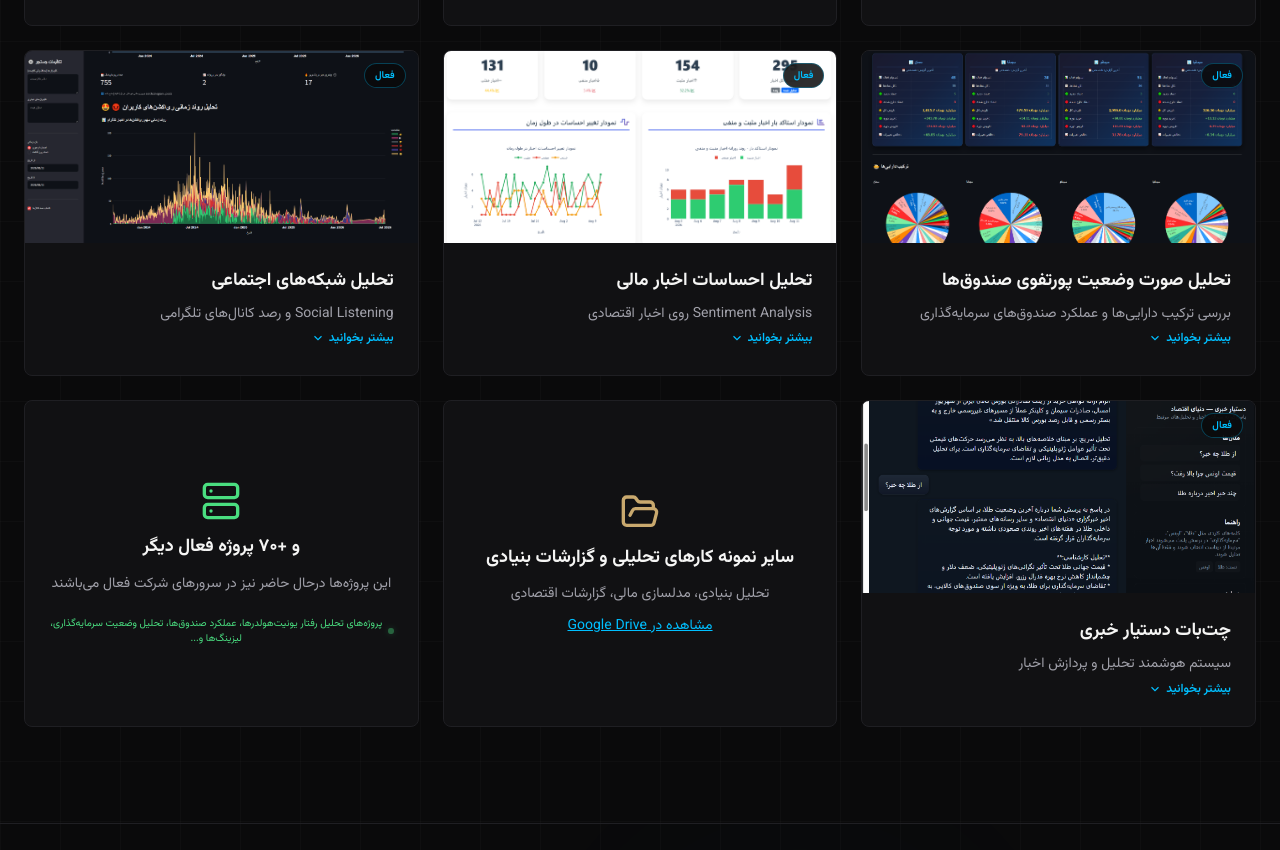
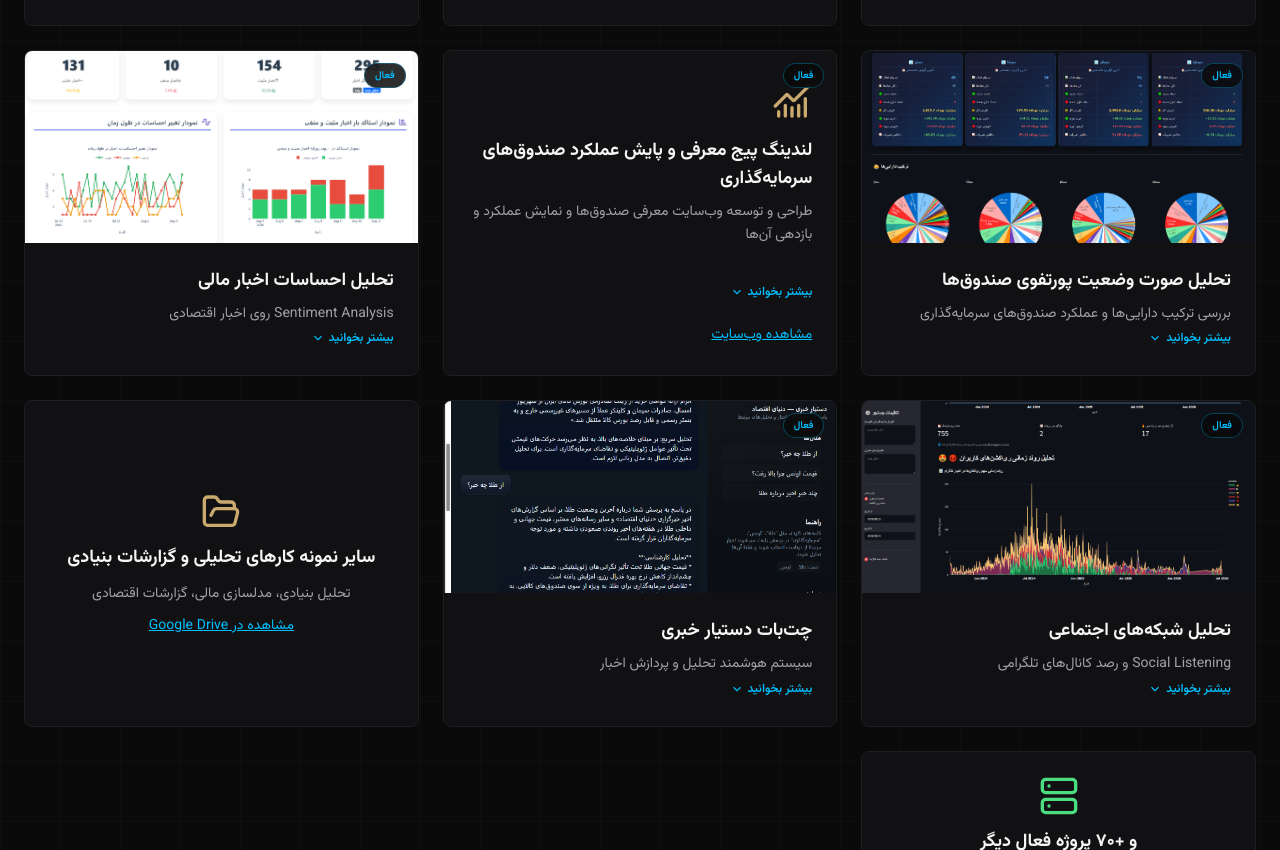
Before and after one commit to nourifard/amirhosseinnourifard.github.iop, a plain HTML site: page index.html in a window 1280 px wide. Shown: the part 3259-4109 px from the top of the page. Drawn offline with nearby package versions, Linux system fonts and the light colour scheme.

Commit message:
Update index.html

```diff
--- a/index.html
+++ b/index.html
@@ -498,6 +498,56 @@
             <svg class="chevron-icon" viewBox="0 0 24 24" fill="none" stroke="currentColor" stroke-width="2"><polyline points="6 9 12 15 18 9"></polyline></svg>
           </button>
         </div>
+      </div>
+
+      <!-- پروژه ۸: لندینگ پیج معرفی و عملکرد صندوق‌ها -->
+      <div class="reveal reveal-delay-1 project-card bg-card border border-subtle rounded-lg p-6 flex flex-col justify-center gap-4">
+
+        <div class="flex items-center justify-between">
+          <i data-lucide="chart-no-axes-combined"
+             style="width:40px;height:40px"
+             class="text-[#C9A96E]"></i>
+          <span class="project-badge">فعال</span>
+        </div>
+
+        <div>
+          <h3 class="font-bold text-lg mb-2">
+            لندینگ پیج معرفی و پایش عملکرد صندوق‌های سرمایه‌گذاری
+          </h3>
+
+          <p class="text-sm text-zinc-400 leading-relaxed">
+            طراحی و توسعه وب‌سایت معرفی صندوق‌ها و نمایش عملکرد و بازدهی آن‌ها
+          </p>
+        </div>
+
+        <div class="project-caption-collapsible" id="caption-gholac">
+          <p class="text-sm text-zinc-400 leading-relaxed pt-2">
+            طراحی و پیاده‌سازی وب‌سایت معرفی صندوق‌های سرمایه‌گذاری قلک با هدف ارائه اطلاعات جامع درباره خدمات، معرفی صندوق‌ها و نمایش عملکرد آن‌ها. این سامانه شامل نمودارهای تعاملی بازدهی، امکان انتخاب صندوق، تعیین بازه‌های زمانی مختلف و بررسی عملکرد صندوق‌ها با تمرکز بر شفافیت اطلاعات و تجربه کاربری سرمایه‌گذاران است.
+          </p>
+
+          <div class="project-tags">
+            <span class="project-tag">HTML</span>
+            <span class="project-tag">CSS</span>
+            <span class="project-tag">JavaScript</span>
+            <span class="project-tag">Data Visualization</span>
+          </div>
+        </div>
+
+        <button class="read-more-btn" onclick="toggleCaption('caption-gholac', this)">
+          <span class="btn-text">بیشتر بخوانید</span>
+          <svg class="chevron-icon" viewBox="0 0 24 24" fill="none"
+               stroke="currentColor" stroke-width="2">
+            <polyline points="6 9 12 15 18 9"></polyline>
+          </svg>
+        </button>
+
+        <a href="https://nourifard.github.io/gholac/"
+           target="_blank"
+           rel="noopener noreferrer"
+           class="text-[#00bfff] text-sm underline hover:text-white transition mt-1">
+          مشاهده وب‌سایت
+        </a>
+
       </div>
 
       <!-- پروژه ۸ -->
```
